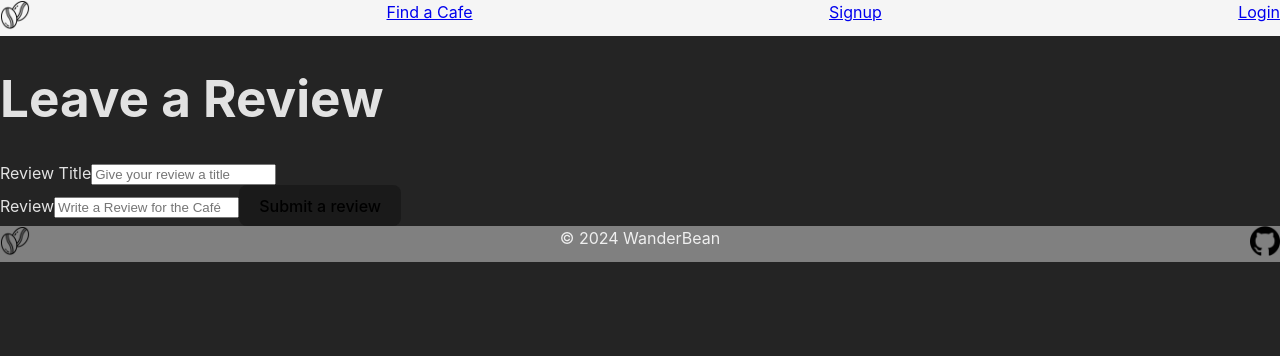
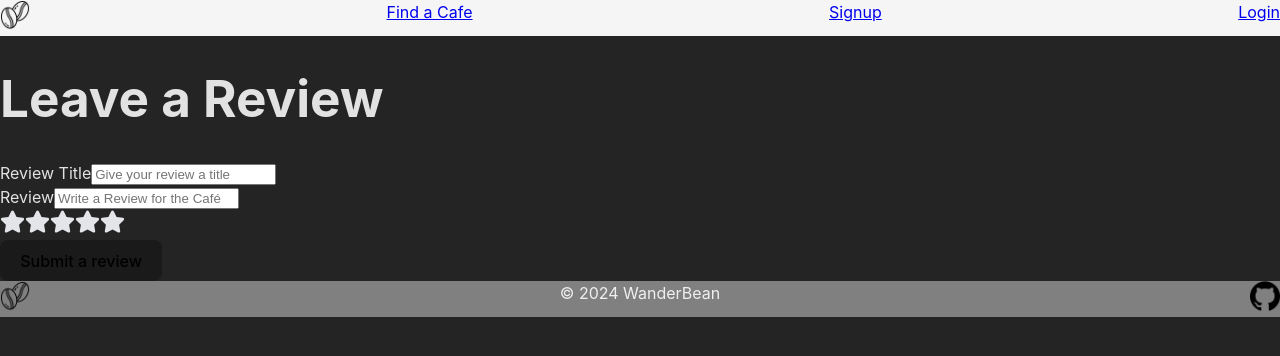
Before and after one commit to WanderBean/Wanderbean-Frontend, a React (Vite) app: page /reviews/add in a window 1280 px wide. Shown: the top 356 px of the page. Built offline with nearby package versions, Linux system fonts and the light colour scheme.

Commit message:
Add star rating to AddReview component

```diff
--- a/src/App.css
+++ b/src/App.css
@@ -32,3 +32,11 @@
 .CafeDetailImg {
     max-height: 300px;
 }
+
+input[type=radio]{
+    display:none;
+}
+
+.star{
+    cursor: pointer;
+}
--- a/src/components/AddReview.jsx
+++ b/src/components/AddReview.jsx
@@ -1,16 +1,21 @@
 import React, { useState } from "react"
 import { useParams } from "react-router-dom"
 import axios from "axios"
+import { FaStar } from "react-icons/fa"
 
-function AddReview( {getCafe }) {
+function AddReview({ getCafe }) {
   const [reviewTitle, setReviewTitle] = useState("")
   const [reviewDescription, setReviewDescription] = useState("")
+  const [rating, setRating] = useState(null)
+  const [hover, setHover] = useState(null)
 
-  {/* As we have to update the Cafe; Store the _id of the new review in the reviews array of the cafe */}
+
+  {/* As we have to update the Cafe; Store the _id of the new review in the reviews array of the cafe */ }
   const [cafeModelReviewfield, setCafeModelReviewfield] = useState({ reviews: [] })
 
   const handleReviewTitle = (e) => { setReviewTitle(e.target.value) }
   const handleReviewDescription = (e) => { setReviewDescription(e.target.value) }
+
 
   const API_URL = import.meta.env.VITE_API_URL
   const storedToken = localStorage.getItem("authToken")
@@ -29,7 +34,7 @@ function AddReview( {getCafe }) {
       reviews: [cafeModelReviewfield]
     }
 
-     {/* First, create new review.
+    {/* First, create new review.
     Then add _id of review to cafe's array,
     then update the detailpage (getCafe props) so it's displayed in the UI */}
     axios.post(`${API_URL}/reviews/${id}`, newReview, {
@@ -41,9 +46,9 @@ function AddReview( {getCafe }) {
         console.log("Review ID", reviewId)
         cafeModelReviewfield.reviews.push(reviewId)
         console.log("Cafe Model", cafeModelReviewfield)
-        getCafe ()
+        getCafe()
 
-        {/* continue here */}
+        {/* continue here */ }
         return {/*axios.put(`${API_URL}/cafes/${id}`, addReviewToCafe, {
           headers: { Authorization: `Bearer ${storedToken}` },
         })
@@ -83,6 +88,30 @@ function AddReview( {getCafe }) {
             onChange={handleReviewDescription}
           />
         </label>
+        <div>
+          {[...Array(5)].map((star, index) => {
+              const currentRating = index + 1;
+            return (
+              <label>
+                <input
+                  type="radio"
+                  name="rating"
+                  value= {currentRating}
+                  onClick={() => setRating(currentRating)}
+                />
+                <FaStar
+                className="star"
+                size={25}
+                color={currentRating <= (hover || rating) ? "#ffc107" : "#e4e5e9"}
+                onMouseEnter={() => setHover(currentRating)}
+                onMouseLeave={() => setHover(null)}
+                 />
+              </label>
+
+            )
+          })}
+        </div>
+
         <button onClick={handleSubmit}> Submit a review</button>
       </div>
       {/* Tailwind Star Rating Code Here */}
```
